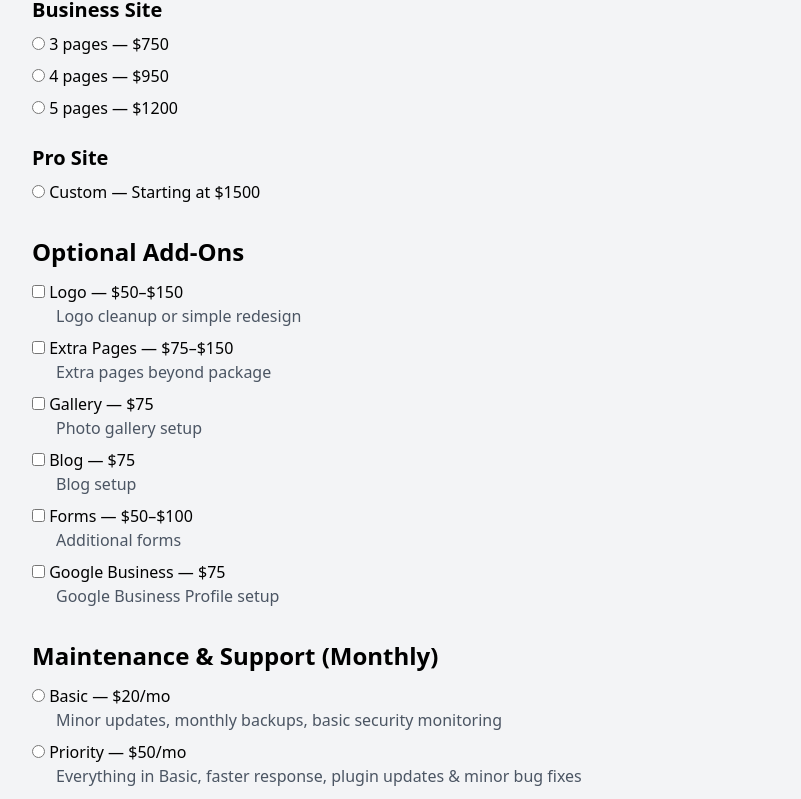
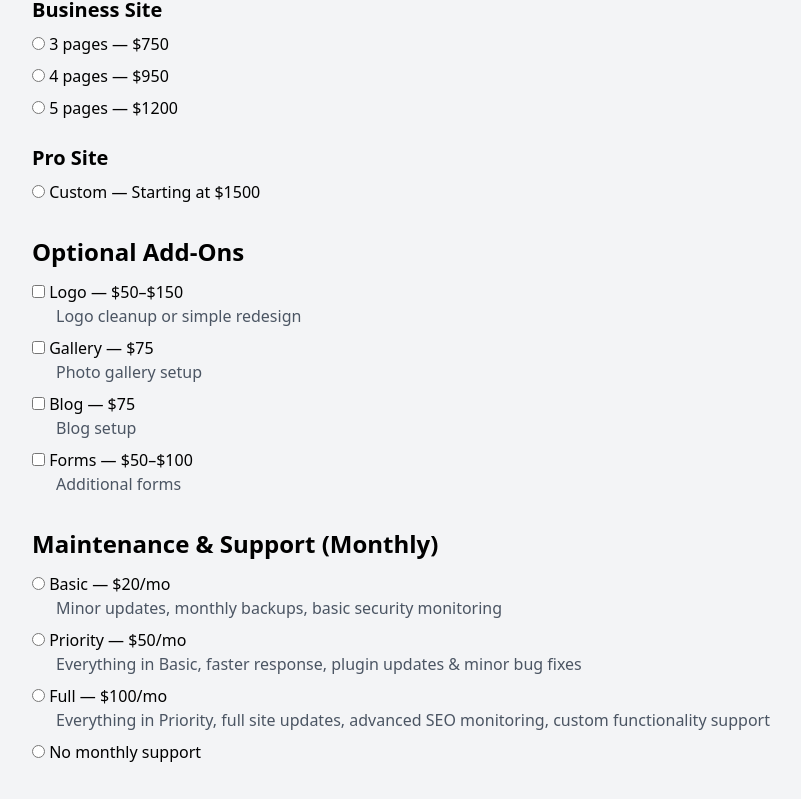
Before and after one commit to james3roberts/personal-site, a React (Vite) app: page /prices in a window 1280 px wide. Shown: the part 396-1195 px from the top of the page, without its empty margins (128-929 px from the left). Built offline with nearby package versions, Linux system fonts and the light colour scheme.

Commit message:
added better options to the calculations

```diff
--- a/src/pages/Prices.jsx
+++ b/src/pages/Prices.jsx
@@ -34,11 +34,9 @@ export default function Prices() {
 
   const addonPrices = {
     logo: { price: [50, 150], description: "Logo cleanup or simple redesign" },
-    extraPages: { price: [75, 150], description: "Extra pages beyond package" },
     gallery: { price: 75, description: "Photo gallery setup" },
     blog: { price: 75, description: "Blog setup" },
     forms: { price: [50, 100], description: "Additional forms" },
-    googleBusiness: { price: 75, description: "Google Business Profile setup" },
   };
 
   const maintenancePrices = {
```
